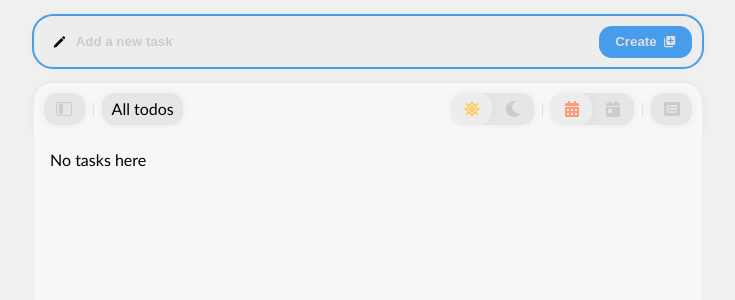
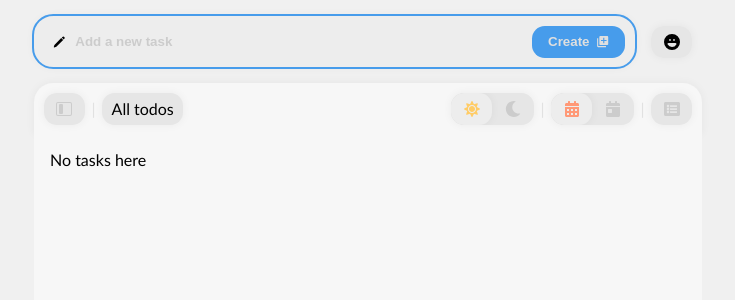
Before and after one commit to iNikAnn/DoVibe, a React (Create React App) app: page / in a window 1280 px wide. Shown: the top 300 px of the page, without its empty margins (272-1007 px from the left). Built offline with nearby package versions, Linux system fonts and the light colour scheme.

Commit message:
New: Random emoji can now be added at the beginning of each new to-do item in the desktop version

```diff
--- a/src/components/InputBar.jsx
+++ b/src/components/InputBar.jsx
@@ -4,11 +4,15 @@ import styles from '../css/InputBar.module.css';
 import { useState } from 'react';
 import { motion } from 'framer-motion';
 
+// components
+import Filter from './Filter';
+
 // icons
 import { HiPencil } from "react-icons/hi2";
 import { MdLibraryAdd } from "react-icons/md";
+import { BsEmojiLaughingFill } from "react-icons/bs";
 
-function InputBar({ inputBarRef, onSubmit }) {
+function InputBar({ inputBarRef, isMobileVersion, onSubmit, addRandomEmoji, onToggleRandomEmoji }) {
 	const [input, setInput] = useState('');
 
 
@@ -48,7 +52,6 @@ function InputBar({ inputBarRef, onSubmit }) {
 
 	return (
 		<motion.div {...inputBarVariants} className={styles.formWrapper}>
-			<div style={{ paddingTop: '1rem' }}>
 			<form
 				className={styles.form}
 				action="submit"
@@ -71,7 +74,16 @@ function InputBar({ inputBarRef, onSubmit }) {
 				</button>
 				{/* </div> */}
 			</form>
-			</div>
+
+			{!isMobileVersion && (
+				<Filter
+					name="addRandomEmoji"
+					icon={<BsEmojiLaughingFill />}
+					tooltip={`${addRandomEmoji ? 'Disable' : 'Enable'} random emoji at the start`}
+					checked={addRandomEmoji}
+					onChange={onToggleRandomEmoji}
+				/>
+			)}
 		</motion.div>
 	);
 }
--- a/src/components/TodoApp.jsx
+++ b/src/components/TodoApp.jsx
@@ -4,6 +4,9 @@ import styles from '../css/TodoApp.module.css';
 import { useEffect, useRef, useState } from 'react';
 import { v4 as uuidv4 } from 'uuid';
 import { AnimatePresence, motion } from 'framer-motion';
+
+// db
+import emojis from '../db/dbEmojis';
 
 // components
 import LeftSideBar from './LeftSideBar';
@@ -55,6 +58,15 @@ function TodoApp() {
 	const today = getFormattedDate(new Date());
 	const [date, setDate] = useState(() => {
 		return storredSettings ? storredSettings.date : '';
+	});
+
+	// add random emoji
+	const [addRandomEmoji, setAddRandomEmoji] = useState(() => {
+		if (storredSettings && 'addRandomEmoji' in storredSettings) {
+			return storredSettings.addRandomEmoji;
+		} else {
+			return true;
+		};
 	});
 
 	// todos
@@ -139,13 +151,14 @@ function TodoApp() {
 			leftSideBar: leftSideBarIsVisible,
 			colorScheme,
 			date,
+			addRandomEmoji,
 			filters: {
 				isOnlyUncompleted
 			},
 		};
 
 		localStorage.setItem('settings', JSON.stringify(settings));
-	}, [leftSideBarIsVisible, colorScheme, date, isOnlyUncompleted]);
+	}, [leftSideBarIsVisible, colorScheme, date, addRandomEmoji, isOnlyUncompleted]);
 
 	// initialize scheme on first load
 	useEffect(() => {
@@ -235,9 +248,13 @@ function TodoApp() {
 
 		if (isTodoDuplicate(todos[day], input)) return;
 
+		function getRandomEmoji() {
+			return emojis[Math.floor(Math.random() * emojis.length)];
+		}
+
 		const updatedTodos = { ...todos };
 		const newTodo = {
-			title: input,
+			title: (addRandomEmoji ? getRandomEmoji() + ' ' : '') + input,
 			description: '',
 			id: uuidv4(),
 			isCompleted: false,
@@ -631,7 +648,11 @@ function TodoApp() {
 						<InputBar
 							key="inputBar"
 							inputBarRef={inputBarRef}
+							isMobileVersion={isMobileVersion}
 							onSubmit={handleAddTodo}
+
+							addRandomEmoji={addRandomEmoji}
+							onToggleRandomEmoji={() => setAddRandomEmoji((curr) => !curr)}
 						/>
 					)}
 
--- a/src/css/InputBar.module.css
+++ b/src/css/InputBar.module.css
@@ -4,9 +4,15 @@
 	top: 0;
 	left: 0;
 
-	background-color: var(--bg);
+	display: flex;
+	align-items: center;
+	justify-content: space-between;
+	gap: 1rem;
+
+	/* background-color: var(--bg); */
 	/* border-radius: 0 0 1rem 1rem; */
-	border-radius: 0 0 var(--border-radius-primary) var(--border-radius-primary);
+	/* border-radius: 0 0 var(--border-radius-primary) var(--border-radius-primary); */
+	margin-top: 1rem;
 	z-index: 99;
 }
 
@@ -18,6 +24,7 @@
 	gap: 0.6rem;
 
 	min-height: 3rem;
+	width: 100%;
 
 	background-color: var(--bg-color-tertiary);
 	box-shadow: var(--box-shadow-primary);
@@ -82,3 +89,9 @@
 		background-color: unset;
 	}
 }
+
+@media screen and (min-width: 577px) {
+	.formWrapper {
+		padding-right: 0.6rem;
+	}
+}
--- /dev/null
+++ b/src/db/dbEmojis.js
@@ -0,0 +1,12 @@
+const emojis = [
+	"😀", "😃", "😄", "😁", "😆", "😅", "😂", "🤣", "😊", "😇", "🙂", "🙃", "😉", "😌", "😍",
+	"😘", "😗", "😙", "😚", "😋", "😛", "😝", "😜", "🤪", "🤨", "🧐", "🤓", "😎", "🤩", "🥳",
+	"😏", "😒", "😞", "😔", "😟", "😕", "🙁", "☹️", "😣", "😖", "😫", "😩", "😢", "😭", "😤",
+	"😠", "😡", "🤬", "🤯", "😳", "🥺", "😨", "😰", "😥", "😓", "🤗", "🤔", "🤭", "🤫", "🤥",
+	"😶", "😐", "😑", "😬", "🙄", "😯", "😦", "😧", "😮", "😲", "🥱", "😴", "🤤", "😪", "😵",
+	"🤐", "🥴", "🤢", "🤮", "🤧", "😷", "🤒", "🤕", "🤑", "🤠", "😈", "👿", "👹", "👺", "🤡",
+	"💩", "👻", "💀", "☠️", "👽", "👾", "🤖", "🎃", "😺", "😸", "😹", "😻", "😼", "😽", "🙀",
+	"😿", "😾"
+];
+
+export default emojis;
--- a/src/index.css
+++ b/src/index.css
@@ -37,9 +37,9 @@ html[data-scheme='dark'] {
 	--bg-color-secondary: hsl(0, 0%, 16%);
 	--bg-color-tertiary: hsl(0, 0%, 21%); */
 
-	--bg: #1b1b1b;
+	--bg: hsl(0, 0%, 11%);
 	--bg-color-primary: hsl(0, 0%, 7%);
-	--bg-color-secondary: hsl(210, 4%, 10%);
+	--bg-color-secondary: hsl(210, 4%, 11%);
 	--bg-color-tertiary: hsl(210, 4%, 15%);
 }
 
```
Lines whose indentation alone changed are shown as unchanged.
